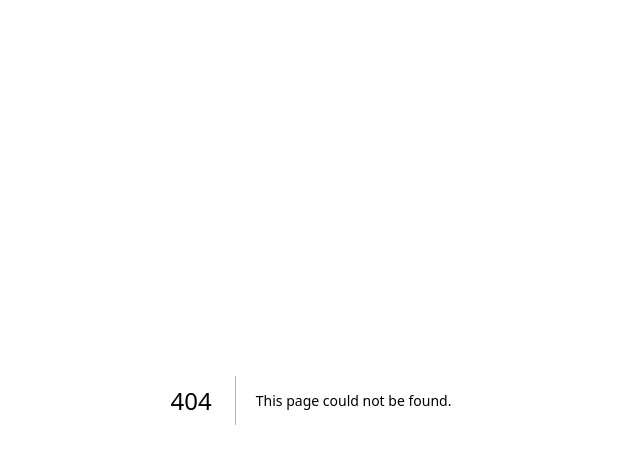
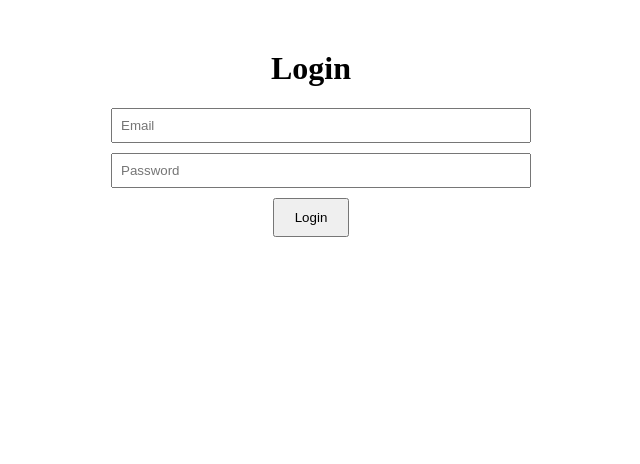
Before and after one commit to BAYRESTORE/restore-old-photos-bay, a Next.js app: page /login in a window 1280 px wide. Before the commit this address had no page. Shown: the top 464 px of the page, without its empty margins (329-969 px from the left). Built offline with nearby package versions, Linux system fonts and the light colour scheme.

Commit message:
Create login.js

```diff
--- /dev/null
+++ b/pages/login.js
@@ -0,0 +1,54 @@
+import { useState, useEffect } from 'react';
+import { useRouter } from 'next/router';
+
+export default function LoginPage() {
+  const [email, setEmail] = useState('');
+  const [password, setPassword] = useState('');
+  const router = useRouter();
+
+  useEffect(() => {
+    // Redirect jika sudah login
+    if (typeof window !== 'undefined' && localStorage.getItem('token')) {
+      router.push('/dashboard');
+    }
+  }, []);
+
+  const handleLogin = async (e) => {
+    e.preventDefault();
+
+    // Login dummy (email: test@test.com, password: 123456)
+    if (email === 'test@test.com' && password === '123456') {
+      localStorage.setItem('token', 'dummy-token');
+      router.push('/dashboard');
+    } else {
+      alert('Email atau password salah');
+    }
+  };
+
+  return (
+    <div style={{ maxWidth: 400, margin: '50px auto', textAlign: 'center' }}>
+      <h1>Login</h1>
+      <form onSubmit={handleLogin}>
+        <input
+          type="email"
+          placeholder="Email"
+          value={email}
+          onChange={(e) => setEmail(e.target.value)}
+          required
+          style={{ width: '100%', padding: 8, marginBottom: 10 }}
+        />
+        <input
+          type="password"
+          placeholder="Password"
+          value={password}
+          onChange={(e) => setPassword(e.target.value)}
+          required
+          style={{ width: '100%', padding: 8, marginBottom: 10 }}
+        />
+        <button type="submit" style={{ padding: '10px 20px' }}>
+          Login
+        </button>
+      </form>
+    </div>
+  );
+}
```
